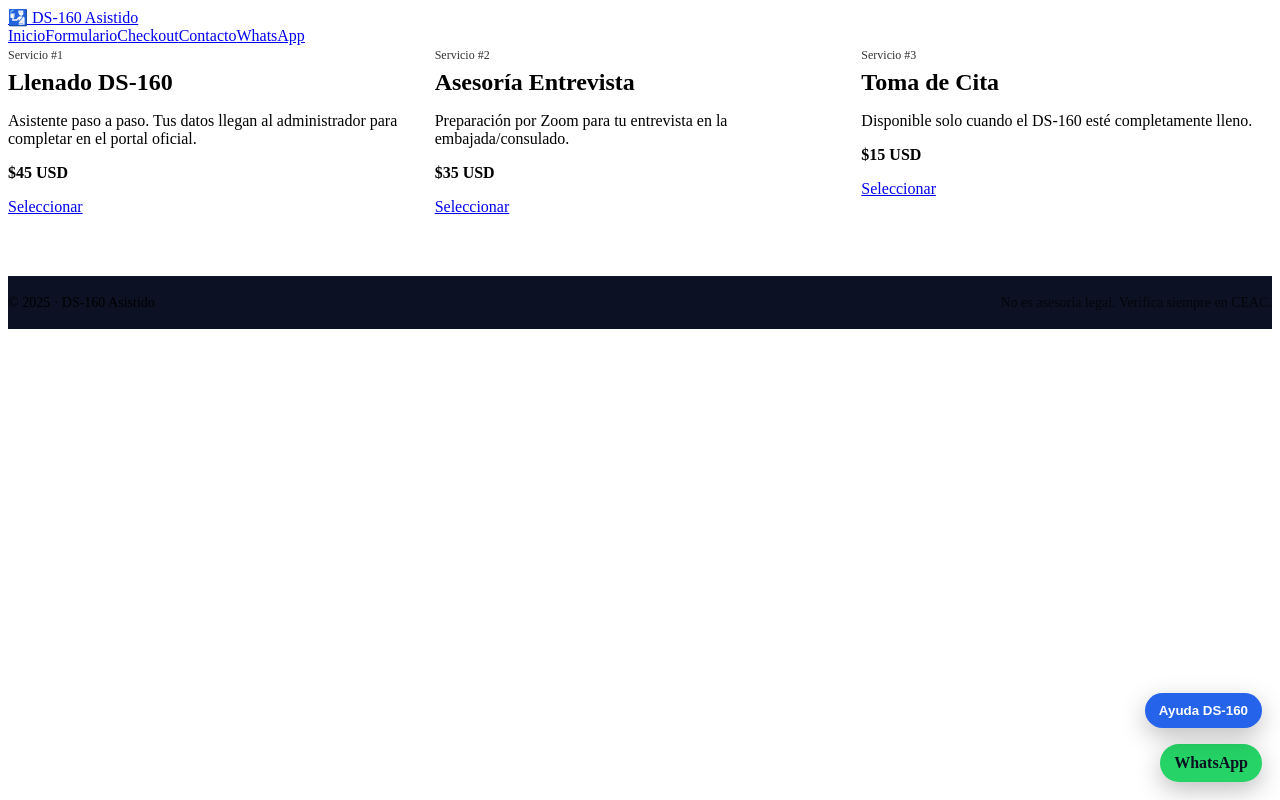
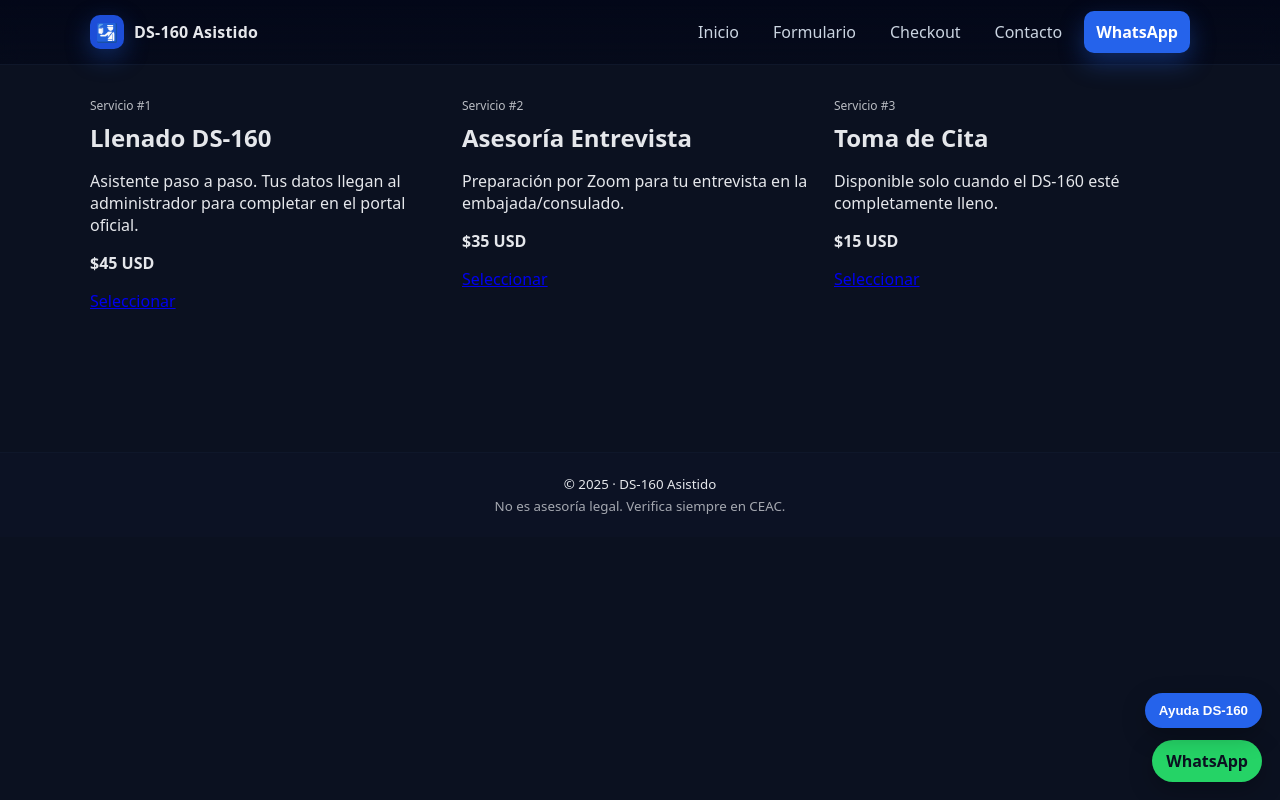
Before and after one commit to robertotitus86/ds160-app, a Next.js app: page / in a window 1280 px wide. Built offline with nearby package versions, Linux system fonts and the light colour scheme.

Commit message:
Update layout.tsx

```diff
--- a/app/layout.tsx
+++ b/app/layout.tsx
@@ -1,30 +1,53 @@
 export const metadata = { title: "DS-160 Asistido" };
-import "./globals.css";
 import dynamic from "next/dynamic";
 
-const ChatWidget = dynamic(() => import("../components/ChatWidget"), { ssr: false });
-const WhatsAppFloat = dynamic(() => import("../components/WhatsAppFloat"), { ssr: false });
+const ChatWidget = dynamic(() => import("../components/ChatWidget"), { ssr:false });
+const WhatsAppFloat = dynamic(() => import("../components/WhatsAppFloat"), { ssr:false });
+
+const styles = {
+  body: { margin:0, fontFamily:'ui-sans-serif, system-ui, Segoe UI, Roboto, Inter, Arial', background:'#0b1120', color:'#e5e7eb' as const },
+  container: { maxWidth:1100, margin:'0 auto', padding:'0 20px' },
+  navbar: {
+    position:'sticky' as const, top:0, zIndex:1000,
+    backdropFilter:'blur(10px)',
+    background:'linear-gradient(180deg, rgba(2,6,23,0.85), rgba(2,6,23,0.55))',
+    borderBottom:'1px solid #0f172a'
+  },
+  navRow:{ display:'flex', alignItems:'center', justifyContent:'space-between', height:64 },
+  brand:{ display:'inline-flex', alignItems:'center', gap:10, color:'#e5e7eb', textDecoration:'none', fontWeight:800, letterSpacing:.2 },
+  nav:{ display:'flex', gap:10, alignItems:'center' },
+  link:{ color:'#cbd5e1', textDecoration:'none', padding:'10px 12px', borderRadius:10 },
+  linkHover:{},
+  cta:{ background:'#2563eb', color:'#fff', fontWeight:700, borderRadius:10, padding:'10px 12px', textDecoration:'none',
+        boxShadow:'0 10px 24px rgba(37,99,235,.35)' },
+  content:{ padding:'28px 20px 80px' },
+  footer:{ borderTop:'1px solid #0f172a', background:'#0c1224', padding:'22px 0', marginTop:60 },
+  footCol:{ display:'flex', flexDirection:'column' as const, alignItems:'center', gap:4, textAlign:'center' as const }
+};
 
 export default function RootLayout({ children }: { children: React.ReactNode }) {
   return (
     <html lang="es">
-      <body>
-        {/* NAVBAR */}
-        <header className="navbar">
-          <div className="container nav-row">
-            <a href="/" className="brand">
-              <span className="brand-mark">🛂</span> DS-160 Asistido
+      <body style={styles.body}>
+        {/* NAV */}
+        <header style={styles.navbar}>
+          <div style={{...styles.container, ...styles.navRow}}>
+            <a href="/" style={styles.brand} aria-label="Inicio">
+              <span style={{
+                display:'inline-grid', placeItems:'center', width:34, height:34, borderRadius:10,
+                background:'#1d4ed8', color:'#fff', boxShadow:'0 8px 24px rgba(37,99,235,.35)', fontSize:18
+              }}>🛂</span>
+              <span>DS-160 Asistido</span>
             </a>
 
-            <nav className="nav">
-              <a href="/" className="nav-link">Inicio</a>
-              <a href="/wizard" className="nav-link">Formulario</a>
-              <a href="/checkout" className="nav-link">Checkout</a>
-              <a href="/contacto" className="nav-link">Contacto</a>
+            <nav style={styles.nav}>
+              <a href="/" style={styles.link}>Inicio</a>
+              <a href="/wizard" style={styles.link}>Formulario</a>
+              <a href="/checkout" style={styles.link}>Checkout</a>
+              <a href="/contacto" style={styles.link}>Contacto</a>
               <a
                 href="https://wa.me/593999888777?text=Hola%20quiero%20ayuda%20con%20mi%20DS-160"
-                target="_blank" rel="noopener"
-                className="nav-link nav-cta"
+                target="_blank" rel="noopener" style={styles.cta}
               >
                 WhatsApp
               </a>
@@ -33,13 +56,15 @@ export default function RootLayout({ children }: { children: React.ReactNode })
         </header>
 
         {/* CONTENIDO */}
-        <main className="container content">{children}</main>
+        <main style={{...styles.container, ...styles.content}}>
+          {children}
+        </main>
 
-        {/* FOOTER */}
-        <footer className="footer">
-          <div className="container footer-row">
-            <small>© {new Date().getFullYear()} · DS-160 Asistido</small>
-            <small className="muted">No es asesoría legal. Verifica siempre en CEAC.</small>
+        {/* FOOTER exacto como pediste */}
+        <footer style={styles.footer}>
+          <div style={{...styles.container, ...styles.footCol}}>
+            <small>© 2025 · DS-160 Asistido</small>
+            <small style={{opacity:.7}}>No es asesoría legal. Verifica siempre en CEAC.</small>
           </div>
         </footer>
 
```
